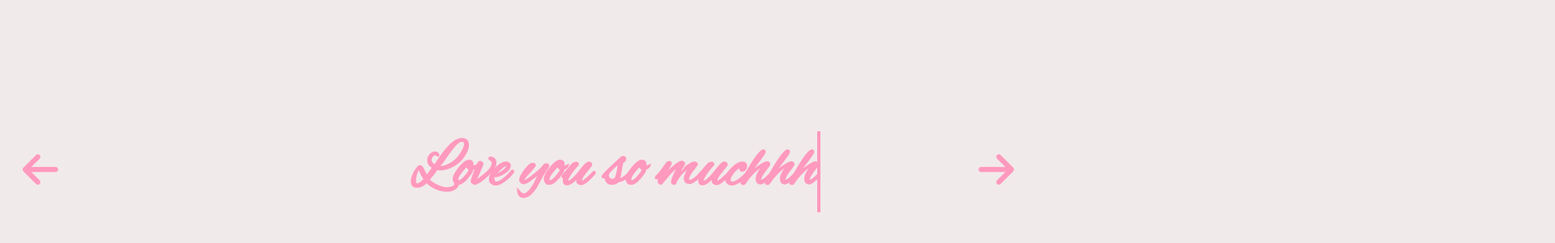
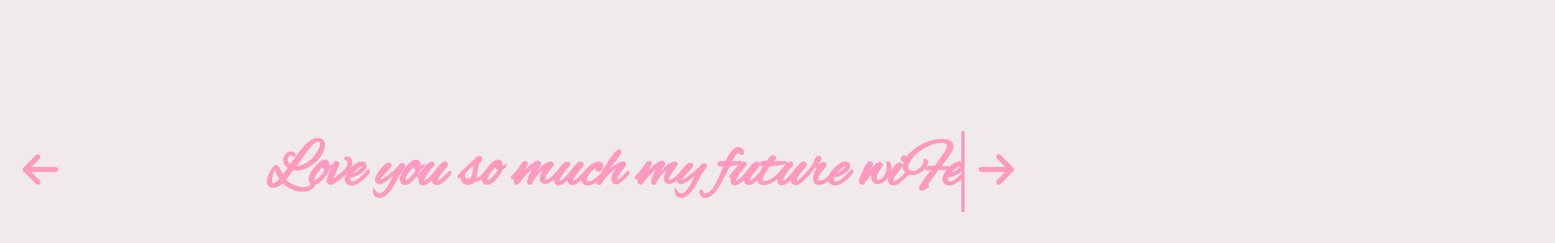
Before and after one commit to kieuduy/One-month-anni, a plain HTML site: page page13.html in a window 1280 px wide. Shown: the part 176-476 px from the top of the page at 81% size, 1920 px wide, since content can reach past the window. Drawn offline with Linux system fonts and the light colour scheme.

Commit message:
Update page13.html

```diff
--- a/page13.html
+++ b/page13.html
@@ -13,7 +13,7 @@
 </head>
 <body>
     <div class="container">
-        <span class="text line-1">Love you so muchhh</span><nav></nav>
+        <span class="text line-1">Love you so much my future wiFe</span><nav></nav>
     </div>
     <!-- ARROW -->
     <a href="page12.html" class="back-arrow">
```
